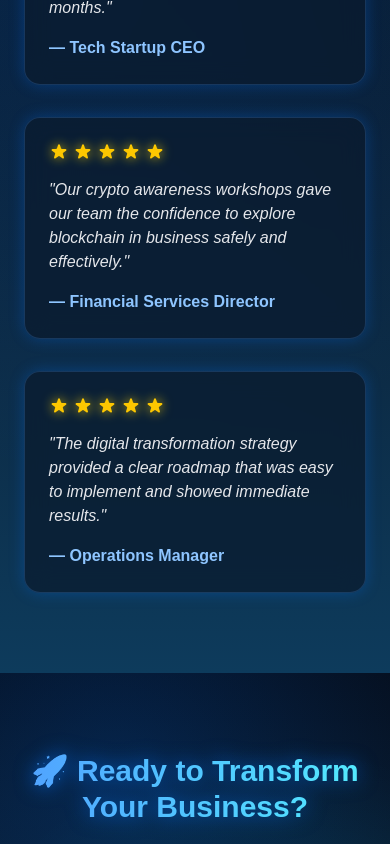
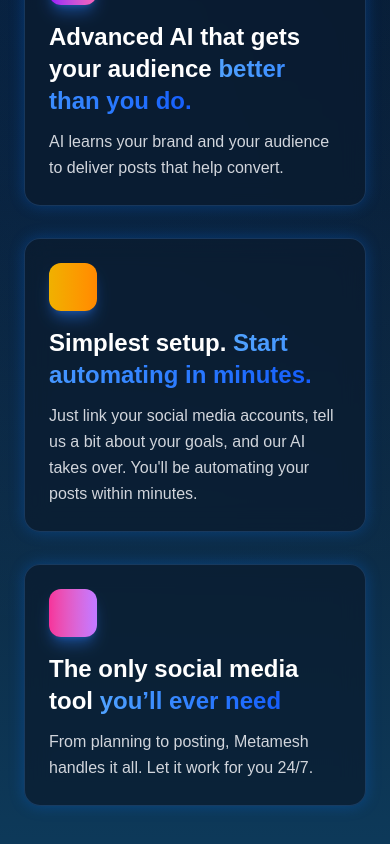
Before and after one commit to Hassanraza12345/Meta_Mask_Lab_Project, a React (Vite) app: page / in a window 390 px wide. Shown: the part 5120-5964 px from the top of the page. Built offline with nearby package versions, Linux system fonts and the light colour scheme.

Commit message:
Ai Marketing Component added

```diff
--- a/src/App.jsx
+++ b/src/App.jsx
@@ -1,5 +1,6 @@
 import React, { useRef, useEffect, useState, useCallback, memo } from "react";
 import { LazyMotion, domAnimation, m } from "framer-motion";
+import AiMarketing from "./components/AiMarketing/AiMarketing";
 
 // Import components with React.lazy for code splitting
 const Nav = React.lazy(() => import("./components/Nav/Nav"));
@@ -198,6 +199,16 @@ function App() {
             <MemoizedWhyChooseUs />
           </m.div>
         </div>
+        <div>
+          <m.div
+            initial={{ opacity: 0, y: 40 }}
+            whileInView={{ opacity: 1, y: 0 }}
+            transition={{ duration: 0.7, ease: "easeOut" }}
+            viewport={{ once: true, margin: "-100px" }}
+          >
+            <AiMarketing />
+          </m.div>
+        </div>
 
         <div ref={testimonials_ref}>
           <m.div
--- /dev/null
+++ b/src/components/AiMarketing/AiMarketing.jsx
@@ -0,0 +1,66 @@
+import React from "react";
+import { motion } from "framer-motion";
+
+const AiMarketing = () => {
+  const cards = [
+    {
+      id: 1,
+      title: "AI that thinks",
+      highlight: "like a Marketer.",
+      desc: "Let our AI do the brainstorming. Metamesh helps you plan smarter and getting the perfect content tailored to your goals, audience and brand voice.",
+      iconBg: "from-blue-600 to-blue-400",
+    },
+    {
+      id: 2,
+      title: "Advanced AI that gets your audience",
+      highlight: "better than you do.",
+      desc: "AI learns your brand and your audience to deliver posts that help convert.",
+      iconBg: "from-purple-600 to-pink-400",
+    },
+    {
+      id: 3,
+      title: "Simplest setup.",
+      highlight: "Start automating in minutes.",
+      desc: "Just link your social media accounts, tell us a bit about your goals, and our AI takes over. You'll be automating your posts within minutes.",
+      iconBg: "from-yellow-500 to-orange-400",
+    },
+    {
+      id: 4,
+      title: "The only social media tool",
+      highlight: "you’ll ever need",
+      desc: "From planning to posting, Metamesh handles it all. Let it work for you 24/7.",
+      iconBg: "from-pink-500 to-purple-400",
+    },
+  ];
+
+  return (
+    <div className="w-full py-20 px-6 md:px-20 bg-gradient-to-b from-[#050d1a] via-[#0a1e33] to-[#0d3b5c] relative overflow-hidden">
+      {/* Subtle glowing mesh background */}
+      <div className="absolute inset-0 bg-[radial-gradient(circle_at_20%_30%,rgba(3,114,250,0.12),transparent_70%)]"></div>
+
+      <div className="relative max-w-6xl mx-auto grid grid-cols-1 md:grid-cols-2 gap-8">
+        {cards.map((card, index) => (
+          <motion.div
+            key={card.id}
+            initial={{ opacity: 0, y: 40 }}
+            whileInView={{ opacity: 1, y: 0 }}
+            transition={{ duration: 0.4, delay: index * 0.2 }}
+            viewport={{ once: true }}
+            whileHover={{ scale: 1.05, boxShadow: "0px 0px 30px rgba(3,114,250,0.6)" }}
+            className="p-6 rounded-2xl bg-[#0b1a2d]/70 backdrop-blur-md border border-blue-400/20 shadow-[0_0_15px_rgba(3,114,250,0.3)] transition-all duration-500 cursor-default"
+          >
+            {/* Icon placeholder */}
+            <div className={`w-12 h-12 mb-4 rounded-xl bg-gradient-to-r ${card.iconBg} flex items-center justify-center shadow-lg shadow-blue-500/40`}></div>
+
+            <h2 className="text-2xl font-bold text-white mb-3">
+              {card.title} <span className="bg-gradient-to-r from-blue-400 to-blue-600 bg-clip-text text-transparent">{card.highlight}</span>
+            </h2>
+            <p className="text-gray-300 leading-relaxed">{card.desc}</p>
+          </motion.div>
+        ))}
+      </div>
+    </div>
+  );
+};
+
+export default AiMarketing;
```
